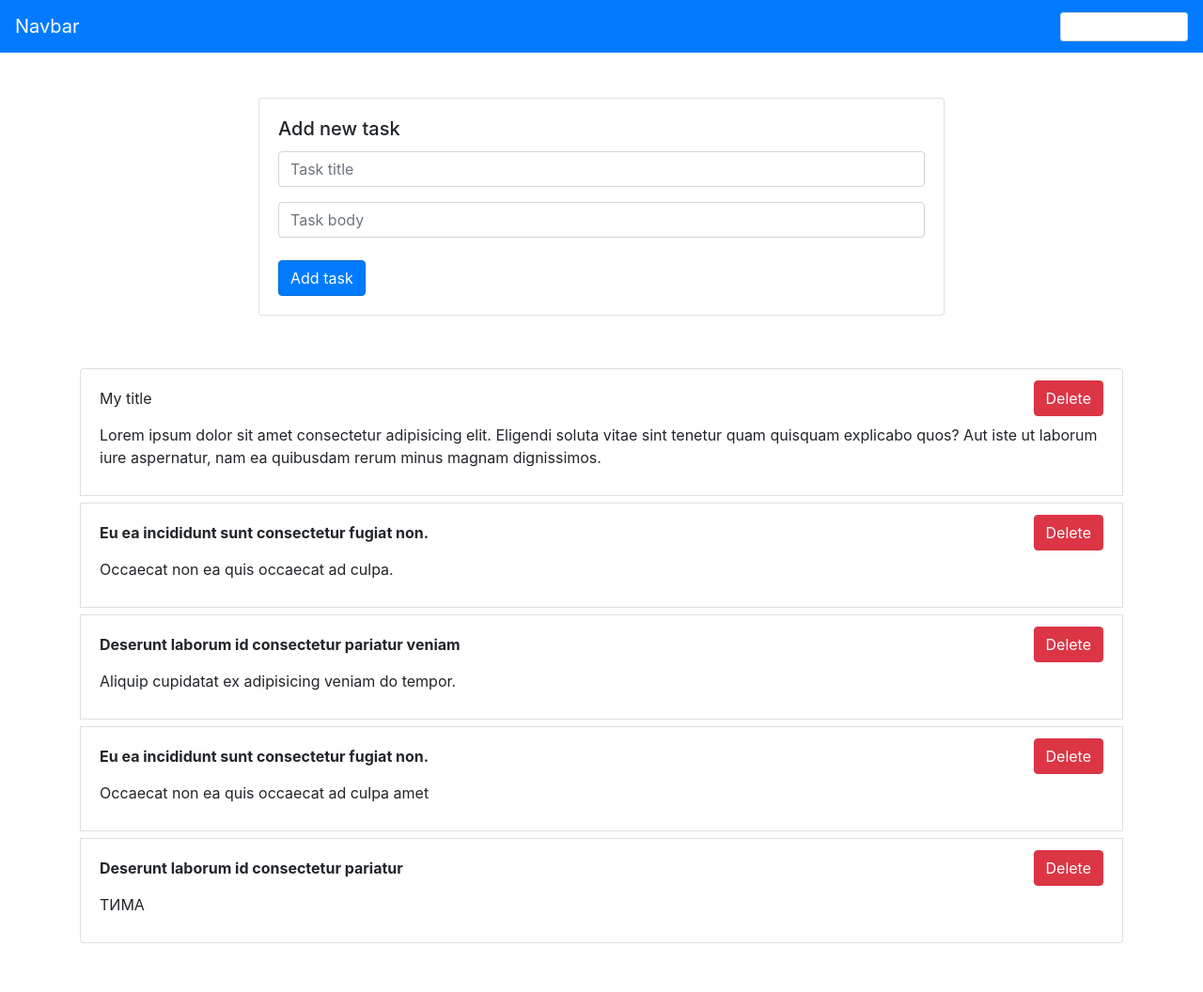
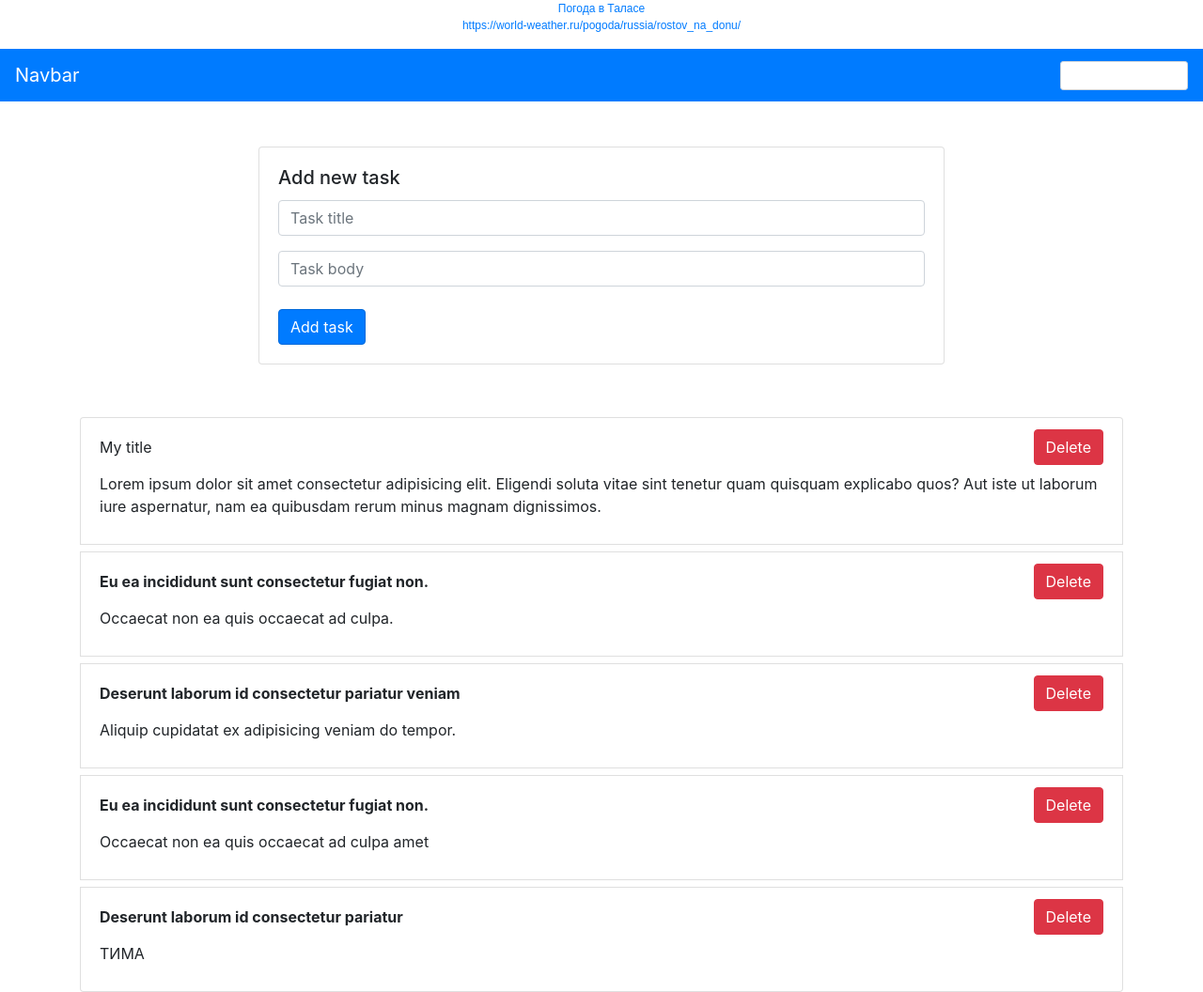
Before and after one commit to tim-iz-kgstana88/tim-iz-kgstana88.github.io-todo, a plain HTML site: page index.html in a window 1280 px wide. Shown: the whole page at 94% size. Before the commit the page ends 1004 px from the top, so only its background shows below. Drawn offline with nearby package versions, Linux system fonts and the light colour scheme.

Commit message:
Update index.html

```diff
--- a/index.html
+++ b/index.html
@@ -16,7 +16,7 @@
     <title>Todo List</title>
   </head>
   <body>
-	  <style>.ww-informers-box-854754{-webkit-animation-name:ww-informers54;animation-name:ww-informers54;-webkit-animation-duration:1.5s;animation-duration:1.5s;white-space:nowrap;overflow:hidden;-o-text-overflow:ellipsis;text-overflow:ellipsis;font-size:12px;font-family:Arial;line-height:18px;text-align:center}@-webkit-keyframes ww-informers54{0%,80%{opacity:0}100%{opacity:1}}@keyframes ww-informers54{0%,80%{opacity:0}100%{opacity:1}}</style>
+	  <div id="432bf2b25b6e2101f2d5c6b0972d4ee3" class="ww-informers-box-854753"><p class="ww-informers-box-854754"><a href="https://world-weather.ru/pogoda/kyrgyzstan/talas/">Погода в Таласе</a><br><a href="https://world-weather.ru/pogoda/russia/rostov_na_donu/">https://world-weather.ru/pogoda/russia/rostov_na_donu/</a></p></div><script async type="text/javascript" charset="utf-8" src="https://world-weather.ru/wwinformer.php?userid=432bf2b25b6e2101f2d5c6b0972d4ee3"></script><style>.ww-informers-box-854754{-webkit-animation-name:ww-informers54;animation-name:ww-informers54;-webkit-animation-duration:1.5s;animation-duration:1.5s;white-space:nowrap;overflow:hidden;-o-text-overflow:ellipsis;text-overflow:ellipsis;font-size:12px;font-family:Arial;line-height:18px;text-align:center}@-webkit-keyframes ww-informers54{0%,80%{opacity:0}100%{opacity:1}}@keyframes ww-informers54{0%,80%{opacity:0}100%{opacity:1}}</style>
     <!-- добавить -->
     <nav class="header navbar navbar-dark bg-primary">
       <a class="navbar-brand">Navbar</a>
```
